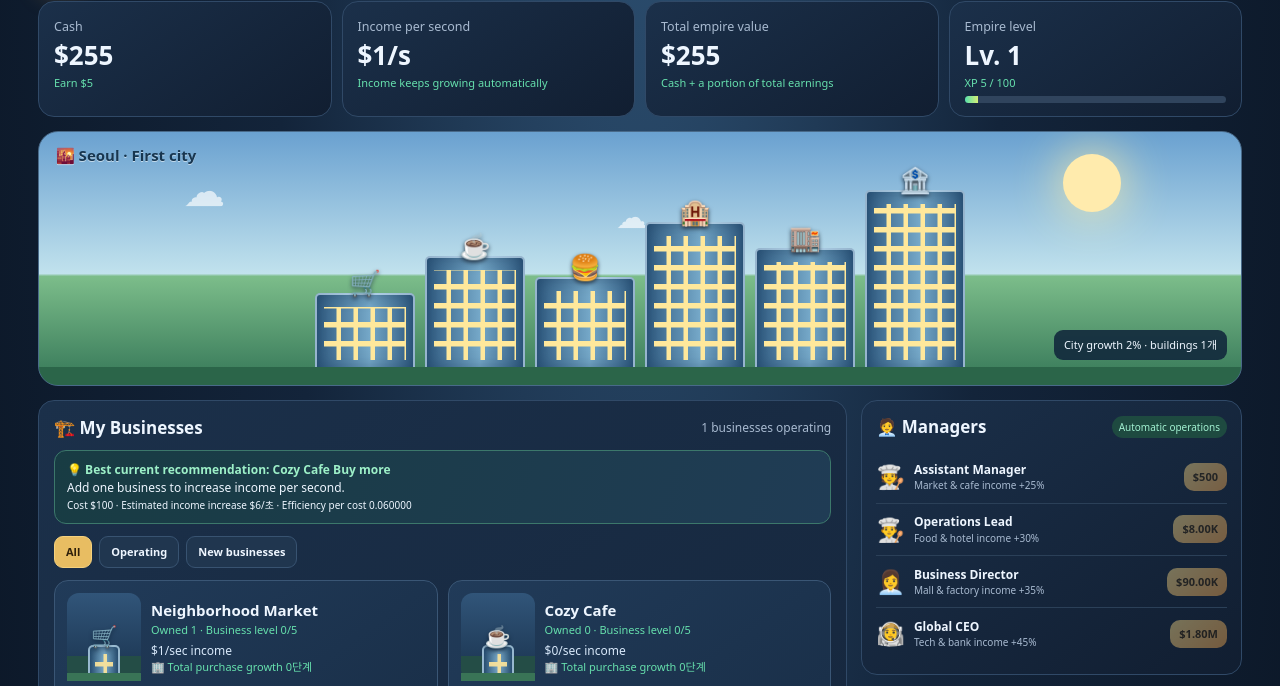
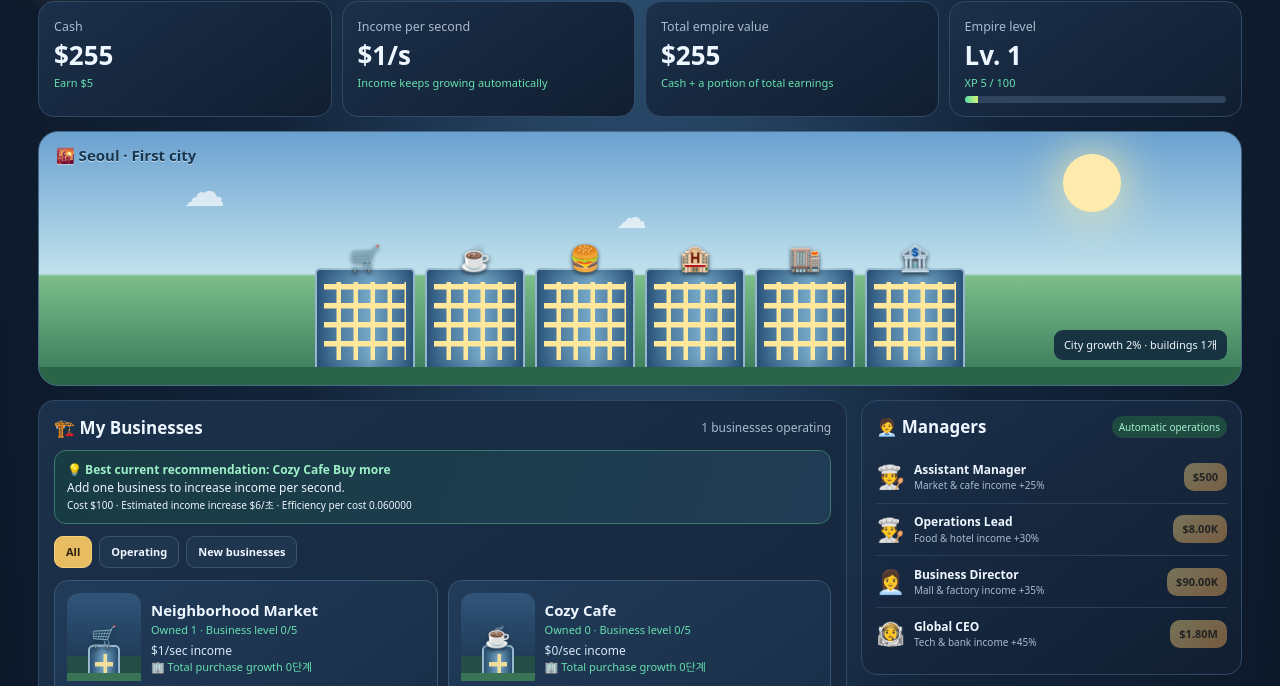
Before and after one commit to iamyour0/nostress-idle-empire, a plain HTML site: page index.html in a window 1280 px wide. Shown: the part 80-766 px from the top of the page. Drawn offline with Linux system fonts and the light colour scheme.

Commit message:
Update index.html

```diff
--- a/index.html
+++ b/index.html
@@ -114,7 +114,8 @@ function businessTier(own){return Math.floor(Math.max(0,own)/5)}
 function businessProgress(own){return Math.max(0,own)%5}
 function renderCityGrowth(){
   /* Keep the skyline's starting dimensions fixed. Only progress in the CURRENT city may grow a tower; previous-city levels must not distort the first-city baseline. */
-  const baseHeights={market:75,cafe:112,burger:91,hotel:146,mall:120,bank:178};
+  const baseHeight=100; // Every building starts at exactly the same height.
+  const baseHeights={market:baseHeight,cafe:baseHeight,burger:baseHeight,hotel:baseHeight,mall:baseHeight,bank:baseHeight,factory:baseHeight,tech:baseHeight};
   document.querySelectorAll('.tower[data-biz]').forEach(t=>{
     const id=t.dataset.biz,b=defs.find(x=>x.id===id),own=s.owned[id]||0,lv=s.levels[id]||0;
     const cityStart=(s.city||0)*5;
```
